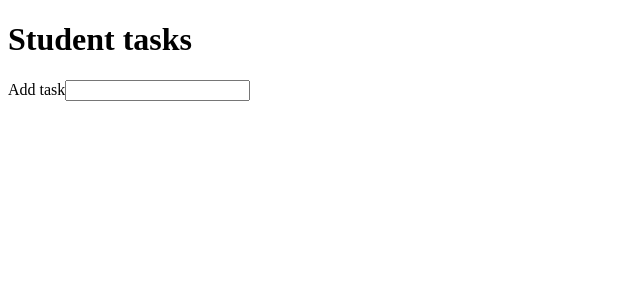
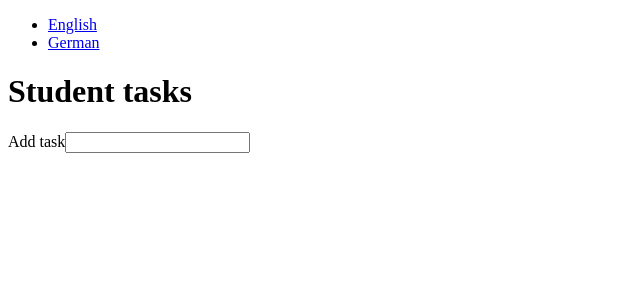
Before and after one commit to devonChurch/aloe-vera-juice, a Vue app: page /en in a window 1280 px wide. Shown: the top 300 px of the page, without its empty margins (0-640 px from the left). Built offline with nearby package versions, Linux system fonts and the light colour scheme.

Commit message:
feat: 🎸 add language selection

```diff
--- a/src/App.vue
+++ b/src/App.vue
@@ -1,5 +1,13 @@
 <template>
-  <main id="app">
-    <router-view />
-  </main>
+  <div>
+    <header>
+      <ul>
+        <li><router-link to="/en">English</router-link></li>
+        <li><router-link to="/de">German</router-link></li>
+      </ul>
+    </header>
+    <main id="app">
+      <router-view />
+    </main>
+  </div>
 </template>
--- a/src/i18n/index.js
+++ b/src/i18n/index.js
@@ -38,10 +38,11 @@ const setI18nLocal = (locale) => {
 };
 
 export const fetchI18nMessages = ({ locale = DEFAULT_LOCAL }) =>
-  setI18nLocal(locale) || checkHasI18nMessages(locale)
-    ? Promise.resolve()
+  checkHasI18nMessages(locale)
+    ? setI18nLocal(locale) || Promise.resolve()
     : Promise.all([fetchMessages(locale), fetchMessages(locale, skew)]).then(
         ([messageBase, messageModifier]) => {
           i18n.setLocaleMessage(locale, merge(messageBase, messageModifier));
+          setI18nLocal(locale);
         }
       );
```
